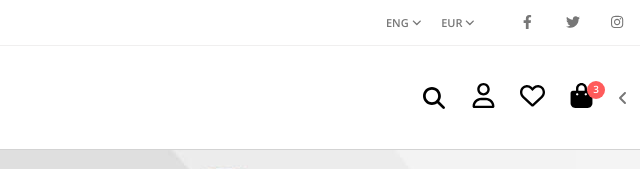
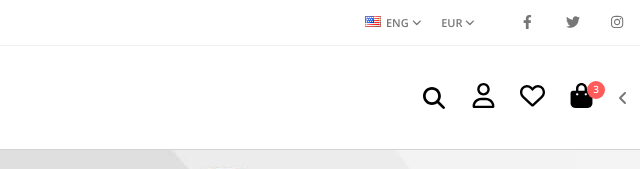
Before and after one commit to corneliu90/web_store, a website: page project/index.html in a window 1280 px wide. Shown: the top 169 px of the page, 640-1280 px from the left. Drawn offline with nearby package versions, Linux system fonts and the light colour scheme.

Commit message:
fixed img flags

```diff
--- a/project/css/general.css
+++ b/project/css/general.css
@@ -179,7 +179,7 @@ a {
   display: inline-block;
   width: 16px;
   height: 11px;
-  background: url(img/flags.png) no-repeat;
+  background: url(../img/flags.png) no-repeat;
   margin-right: 5px;
 }
 
```
